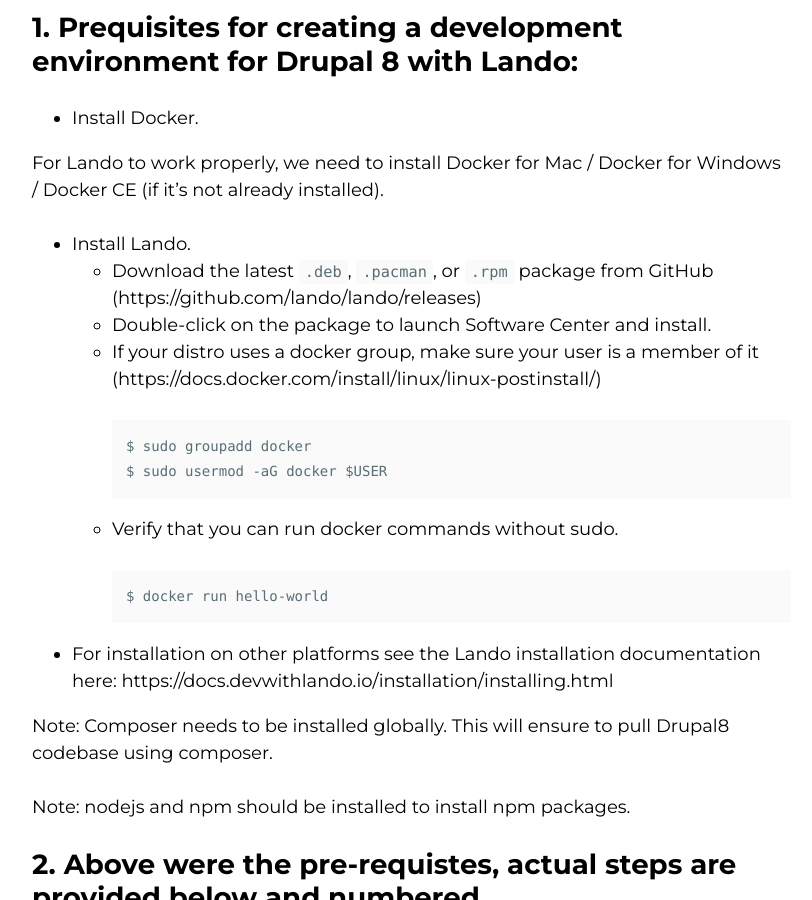
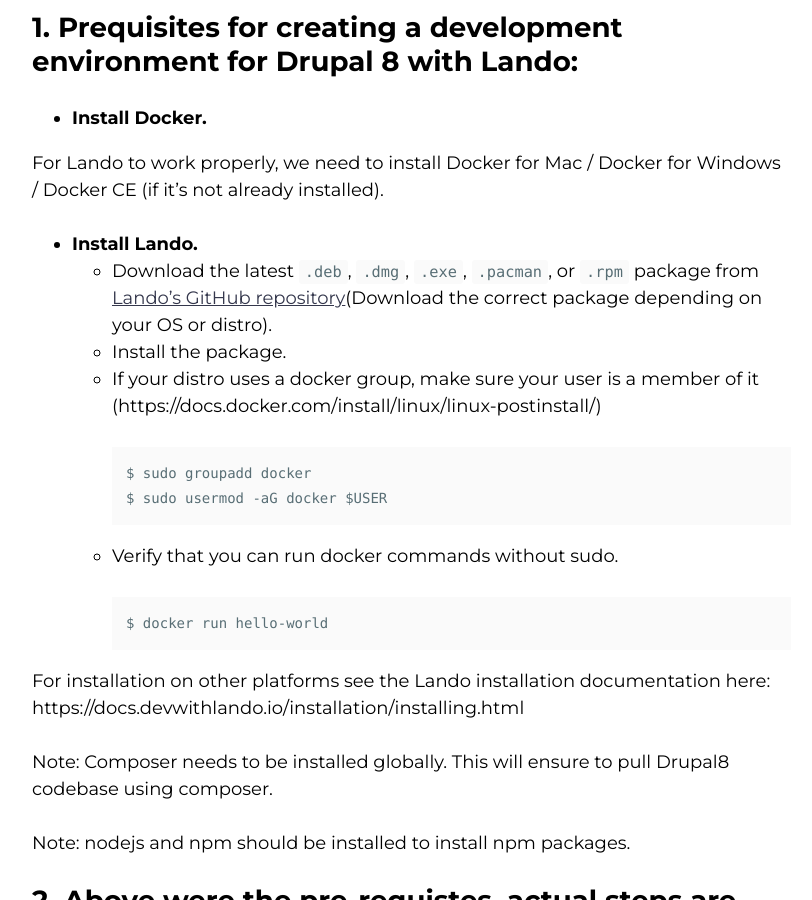
Before and after one commit to bhooraj/bhooraj-blog, a Jekyll site: the page built from _posts/2019-07-31-development-evironment-for-drupal-8-with-lando.md, in a window 1280 px wide and 900 px high, scrolled down 992 px. Shown: the whole window, without its empty margins (343-1155 px from the left). Built offline with Jekyll 4.4.1, drawn with Linux system fonts in a browser that asks for light colours; nearby versions of some CDN libraries; some web fonts are replaced.

Commit message:
Update 2019-07-31-development-evironment-for-drupal-8-with-lando.md

```diff
--- a/_posts/2019-07-31-development-evironment-for-drupal-8-with-lando.md
+++ b/_posts/2019-07-31-development-evironment-for-drupal-8-with-lando.md
@@ -15,13 +15,13 @@
 **Let us look to the steps on how to install and use Lando for creating a local development ennironment for Drupal 8.**
 
 ## 1. Prequisites for creating a development environment for Drupal 8 with Lando:
-- Install Docker.
+- **Install Docker.**
 
 For Lando to work properly, we need to install Docker for Mac / Docker for Windows / Docker CE (if it's not already installed).
 
-- Install Lando.
-  - Download the latest `.deb`, `.pacman`, or `.rpm` package from GitHub (https://github.com/lando/lando/releases)
-  - Double-click on the package to launch Software Center and install.
+- **Install Lando.**
+  - Download the latest `.deb`, `.dmg`, `.exe`, `.pacman`, or `.rpm` package from [Lando's GitHub repository](https://github.com/lando/lando/releases)(Download the correct package depending on your OS or distro).
+  - Install the package.
   - If your distro uses a docker group, make sure your user is a member of it (https://docs.docker.com/install/linux/linux-postinstall/)
 
         $ sudo groupadd docker
@@ -31,7 +31,7 @@
 
         $ docker run hello-world
 
-- For installation on other platforms see the Lando installation documentation here: https://docs.devwithlando.io/installation/installing.html
+For installation on other platforms see the Lando installation documentation here: https://docs.devwithlando.io/installation/installing.html
 
 Note: Composer needs to be installed globally. This will ensure to pull Drupal8 codebase using composer.
 
```
